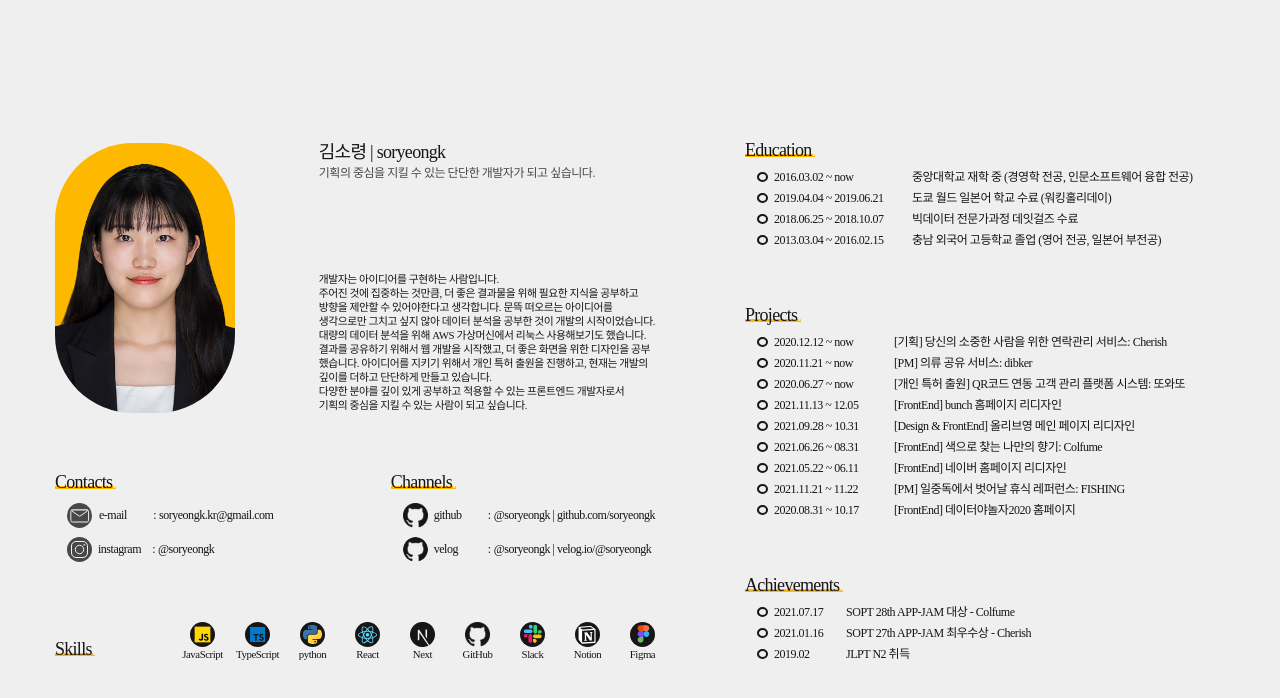
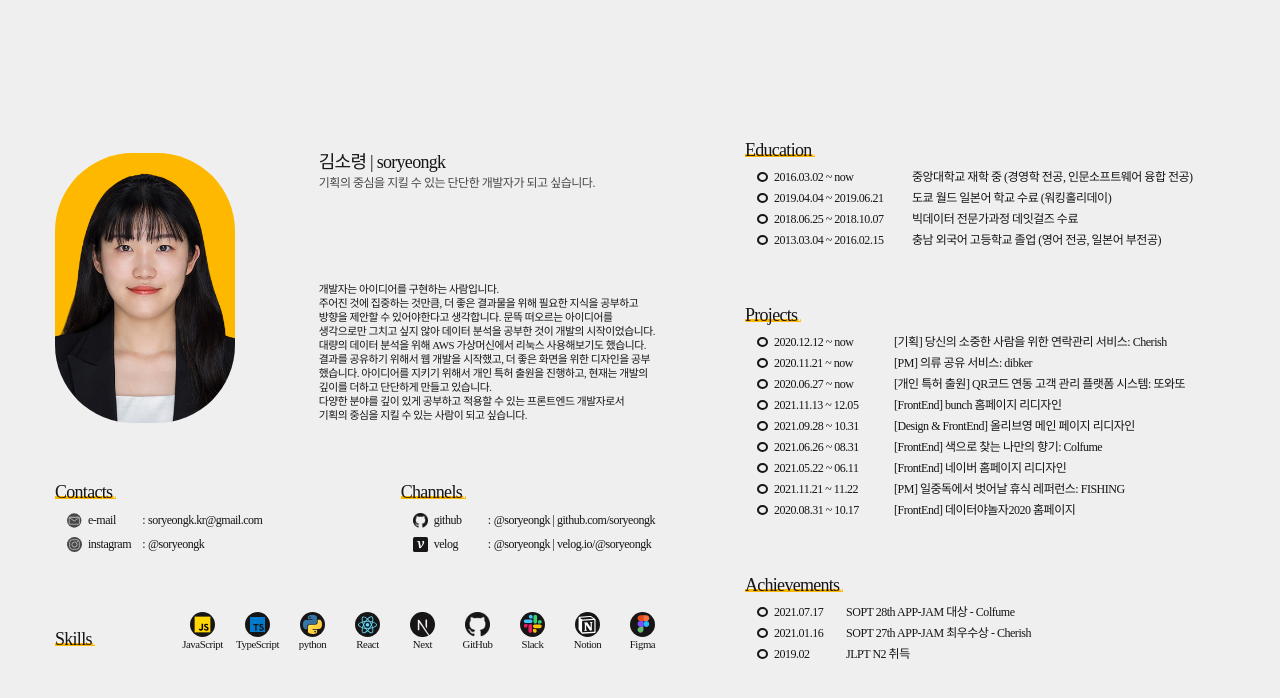
Before and after one commit to soryeongk/soryeongk.github.io, a React (Create React App) app: page / in a window 1280 px wide. Shown: the top 698 px of the page. Built offline with nearby package versions, Linux system fonts and the light colour scheme; a web font is replaced by a local one.

Commit message:
:nail_care: css: modify details

```diff
--- a/src/components/resume/information/Connection.tsx
+++ b/src/components/resume/information/Connection.tsx
@@ -49,6 +49,8 @@
   ${theme("fonts.display")}
 
   svg {
+    width: 2.5rem;
+    height: 2.5rem;
     margin-right: 1rem;
   }
 
```
Also changed, not shown: src/assets/icons/velog.svg.
